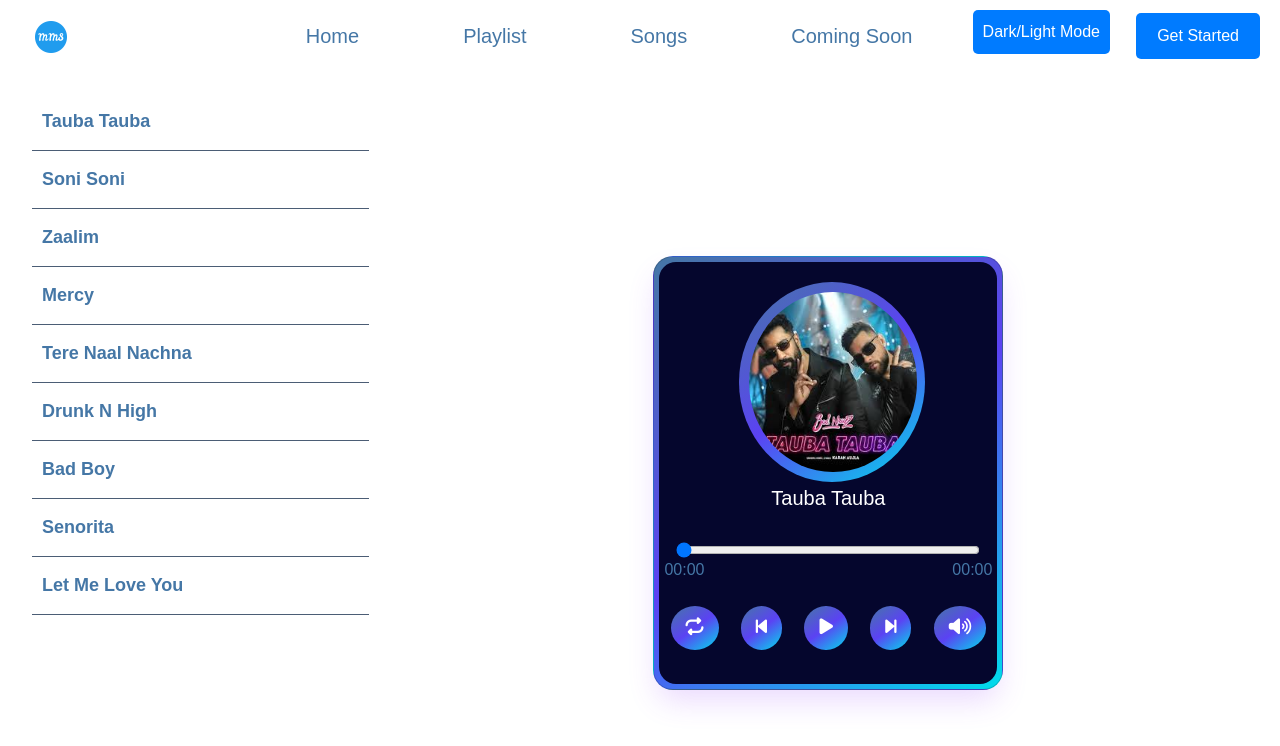
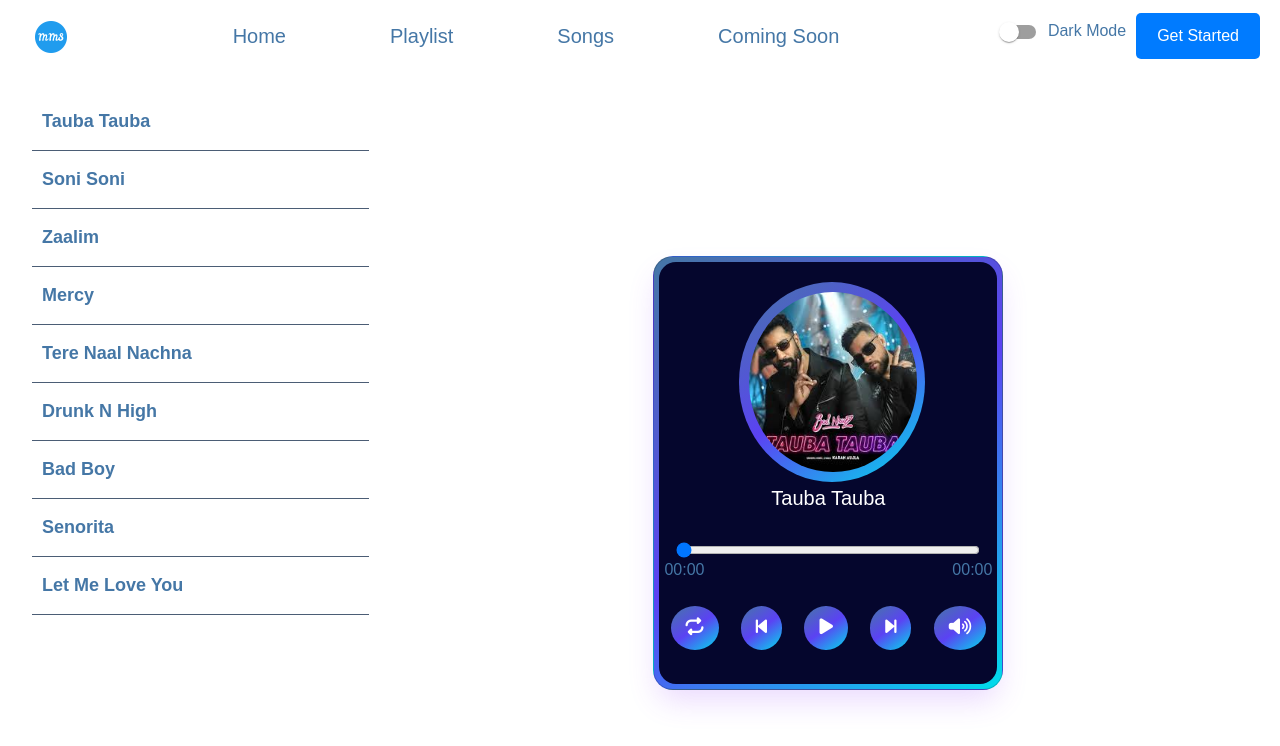
Before and after one commit to Abhiraj-Sardar/MMS-MusicMadeSimple, a React (Create React App) app in the folder mms/: page / in a window 1280 px wide. Shown: the top 746 px of the page. Built offline with nearby package versions, Linux system fonts and the light colour scheme.

Commit message:
added dark mode switch button and added all the dark mode functionalities in navbar component

```diff
--- a/mms/package.json
+++ b/mms/package.json
@@ -3,6 +3,9 @@
   "version": "0.1.0",
   "private": true,
   "dependencies": {
+    "@emotion/react": "^11.13.3",
+    "@emotion/styled": "^11.13.0",
+    "@mui/material": "^6.1.2",
     "@testing-library/jest-dom": "^5.17.0",
     "@testing-library/react": "^13.4.0",
     "@testing-library/user-event": "^13.5.0",
--- a/mms/public/index.html
+++ b/mms/public/index.html
@@ -31,72 +31,9 @@
     />
     <title>Abhiraj's Playlist</title>
 
-
-    <style>
-      body {
-        background-color: white;
-        color: black;
-        font-family: Arial, sans-serif;
-        transition: background-color 0.3s, color 0.3s;
-      }
-
-      body.dark-mode {
-        background-color:var(--bg);
-      }
-
-      .theme-toggle-btn {
-        position: fixed;
-        top: 10px;
-        right: 170px;
-        padding: 10px 10px;
-        background-color: #007bff;
-        color: white;
-        border: none;
-        cursor: pointer;
-        border-radius: 5px;
-        z-index: 1000;
-        transition: background-color 0.3s ease;
-
-      }
-
-      .theme-toggle-btn:hover {
-        background-color: #0056b3;
-      }
-
-    </style>
+    <div id="root"></div>
   </head>
   <body>
     <noscript>You need to enable JavaScript to run this app.</noscript>
-
-
-    <button id="theme-toggle" class="theme-toggle-btn">Dark/Light Mode</button>
-
-    <div id="root"></div>
-
-    <script>
-      const toggleButton = document.getElementById('theme-toggle');
-      const body = document.body;
-
-
-      toggleButton.addEventListener('click', function () {
-        body.classList.toggle('dark-mode');
-
-
-        if (body.classList.contains('dark-mode')) {
-          localStorage.setItem('theme', 'dark');
-        } else {
-          localStorage.setItem('theme', 'light');
-        }
-      });
-
-
-      window.onload = function () {
-        const savedTheme = localStorage.getItem('theme');
-        if (savedTheme === 'dark') {
-          body.classList.add('dark-mode');
-        }
-      };
-
-    </script>
   </body>
 </html>
--- a/mms/src/Home/Navbar/Css/Navbar.css
+++ b/mms/src/Home/Navbar/Css/Navbar.css
@@ -50,6 +50,16 @@
     color: #007bff;
     cursor: pointer;
 }
+.navbar-button{
+    display: flex;
+    gap:10px;
+}
+
+.darkmode{
+    color: var(--txt);
+    text-decoration: none;
+    font-size: 16px;
+}
 
 /* Responsive Styles */
 @media (max-width: 1200px) {
@@ -78,7 +88,7 @@
         color: #007bff;
     }
 
-    .navbar-button {
+    .navbar-button .btn{
         display: none;
     }
     .navbar-menu.navbar-menu.active{
--- a/mms/src/Home/Navbar/Navbar.jsx
+++ b/mms/src/Home/Navbar/Navbar.jsx
@@ -1,15 +1,33 @@
-import React, { useState } from 'react'
+import React, { useState,useEffect } from 'react'
 import "./Css/Navbar.css";
 import Logo from "../../Assets/img/favicon/favicon-32x32.png"
+import Switch from '@mui/material/Switch';
 const Navbar = () => {
-    const [isMenuOpen,setIsMenuOpen] = useState(false);
-    const handleToggle = ()=>{
+    const [isMenuOpen, setIsMenuOpen] = useState(false);
+    const [darkmode, setDarkmode] = useState(() => {
+        return localStorage.getItem("darkmode") === 'true';
+    });
+    const handleToggle = () => {
         setIsMenuOpen(!isMenuOpen);
+    }
+    useEffect(() => {
+        if (darkmode) {
+            document.body.classList.add('dark-mode');
+        } else {
+            document.body.classList.remove('dark-mode');
+        }
+        localStorage.setItem("darkmode", darkmode);
+
+    }, [darkmode])
+
+
+    const handleDarkmode = () => {
+        setDarkmode(!darkmode);
     }
     return (
         <nav className="navbar">
             <div className="navbar-logo">
-                <button className="link-button"><img src={Logo}/></button>
+                <button className="link-button"><img src={Logo} /></button>
             </div>
             <ul className={`navbar-menu ${isMenuOpen ? 'active' : ''}`}>
                 <li><button className="link-button">Home</button></li>
@@ -18,6 +36,10 @@ const Navbar = () => {
                 <li><button className="link-button">Coming Soon</button></li>
             </ul>
             <div className="navbar-button">
+                <div className='darkmode'>
+                    <Switch checked={darkmode} onChange={handleDarkmode} />
+                    <span >Dark Mode</span>
+                </div>
                 <button className="btn">Get Started</button>
             </div>
             <div className="navbar-toggle" onClick={handleToggle}>
--- a/mms/src/index.css
+++ b/mms/src/index.css
@@ -4,6 +4,17 @@
   --sm-txt:#91aac4;
   --blk:#0B0C10;
   --sec:#45A29E;
+}
+
+body {
+  background-color: white;
+  color: black;
+  font-family: Arial, sans-serif;
+  transition: background-color 0.3s, color 0.3s;
+}
+
+body.dark-mode {
+  background-color:var(--bg);
 }
 
 .btn{
```
Also changed, not shown: 1 other file (tests, documents, lock files or other folders).
